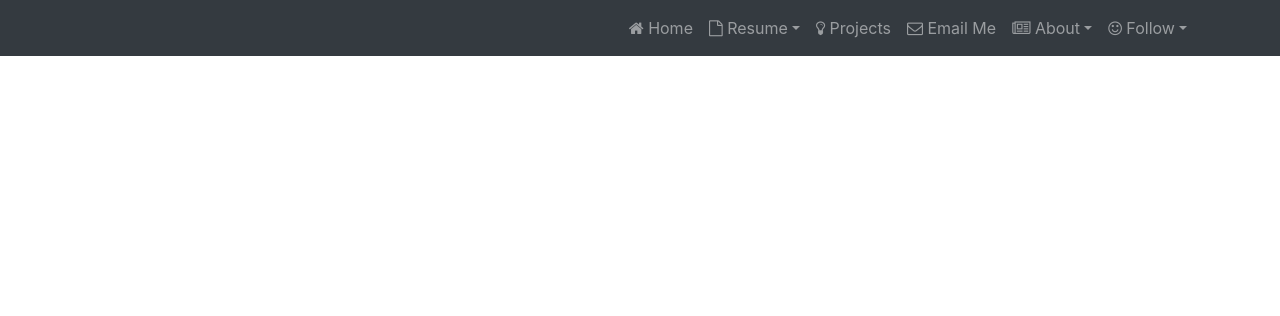
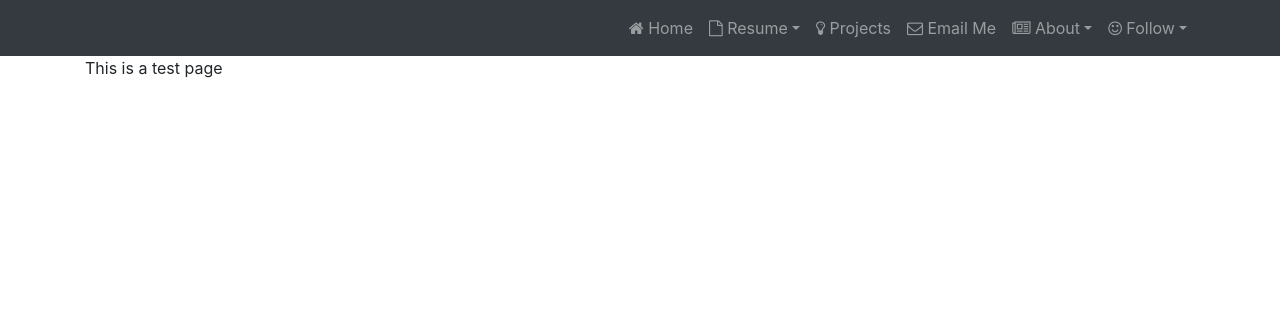
Before and after one commit to karlredman/karlredman.github.io-devel, a Flask app: page /test in a window 1280 px wide. Shown: the top 316 px of the page. Run offline with Flask 2, Linux system fonts and the light colour scheme; some libraries are stand-ins or nearby versions.

Commit message:
wip build

```diff
--- a/app/templates/test.html
+++ b/app/templates/test.html
@@ -7,6 +7,7 @@
 
 <div class="container">
 
+    This is a test page
 </div> <!-- /container -->
 
 
```
Also changed, not shown: 1 other file.
